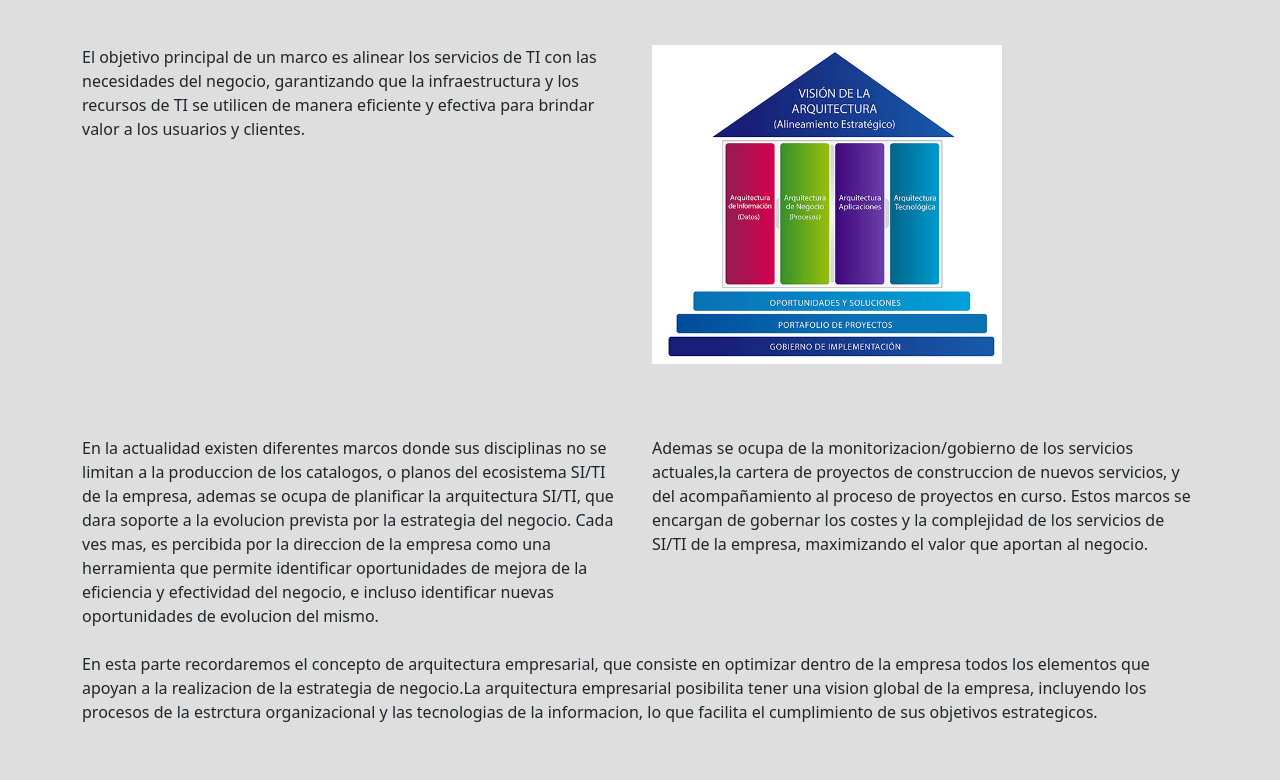
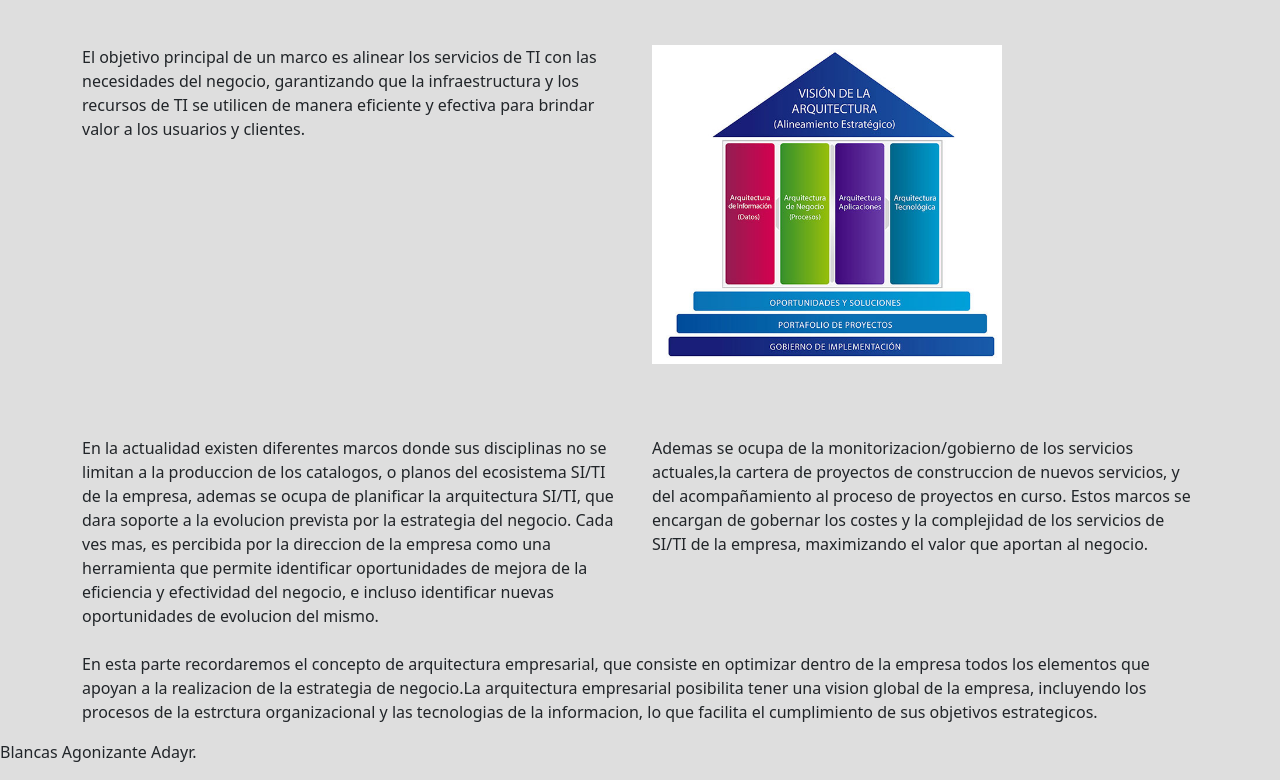
Before and after one commit to Adayr/Clase-11-mar-2025-Actividad, a plain HTML site: page index.html in a window 1280 px wide. Shown: the part 531-1311 px from the top of the page. Before the commit the page ends 1271 px from the top, so only its background shows below. Drawn offline with nearby package versions, Linux system fonts and the light colour scheme.

Commit message:
Update index.html

```diff
--- a/index.html
+++ b/index.html
@@ -54,5 +54,7 @@
         </div>
     </div>
 
+    <p>Blancas Agonizante Adayr.</p>
+
 </body>
 </html>
```
